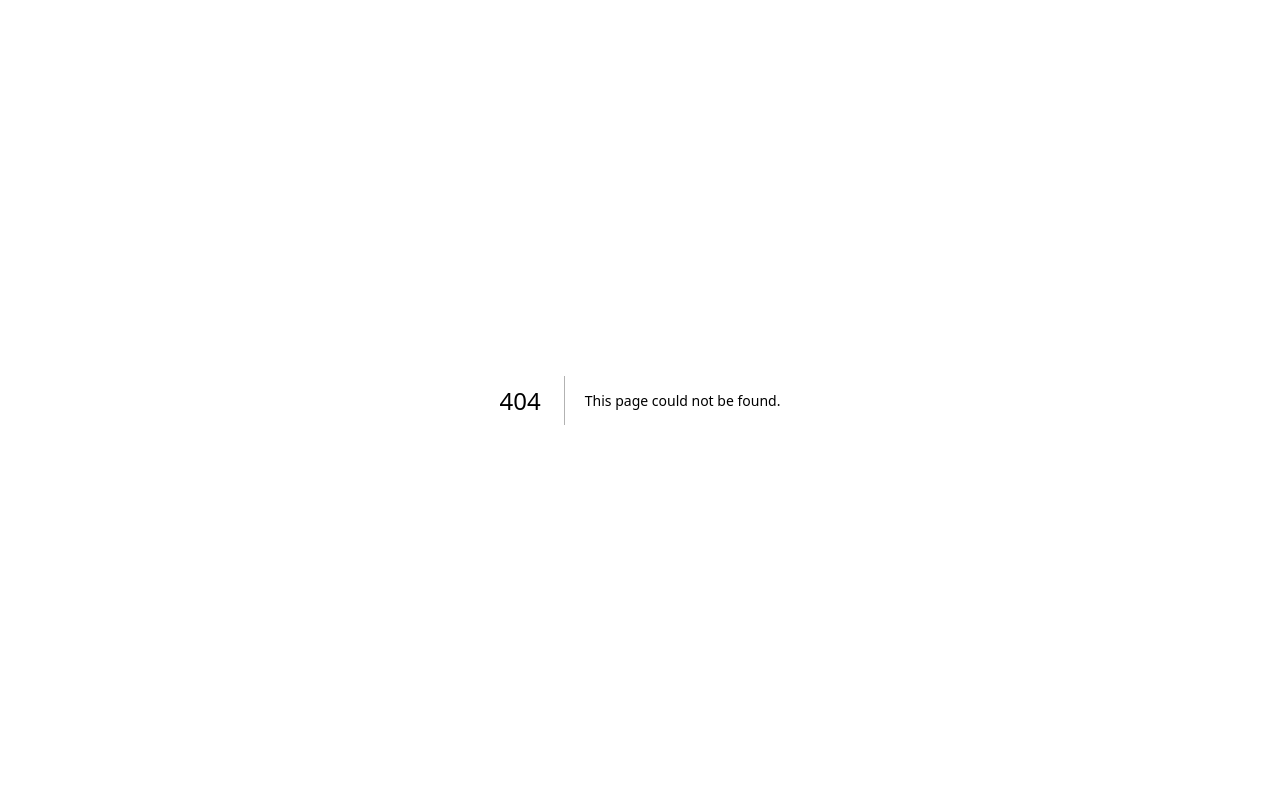
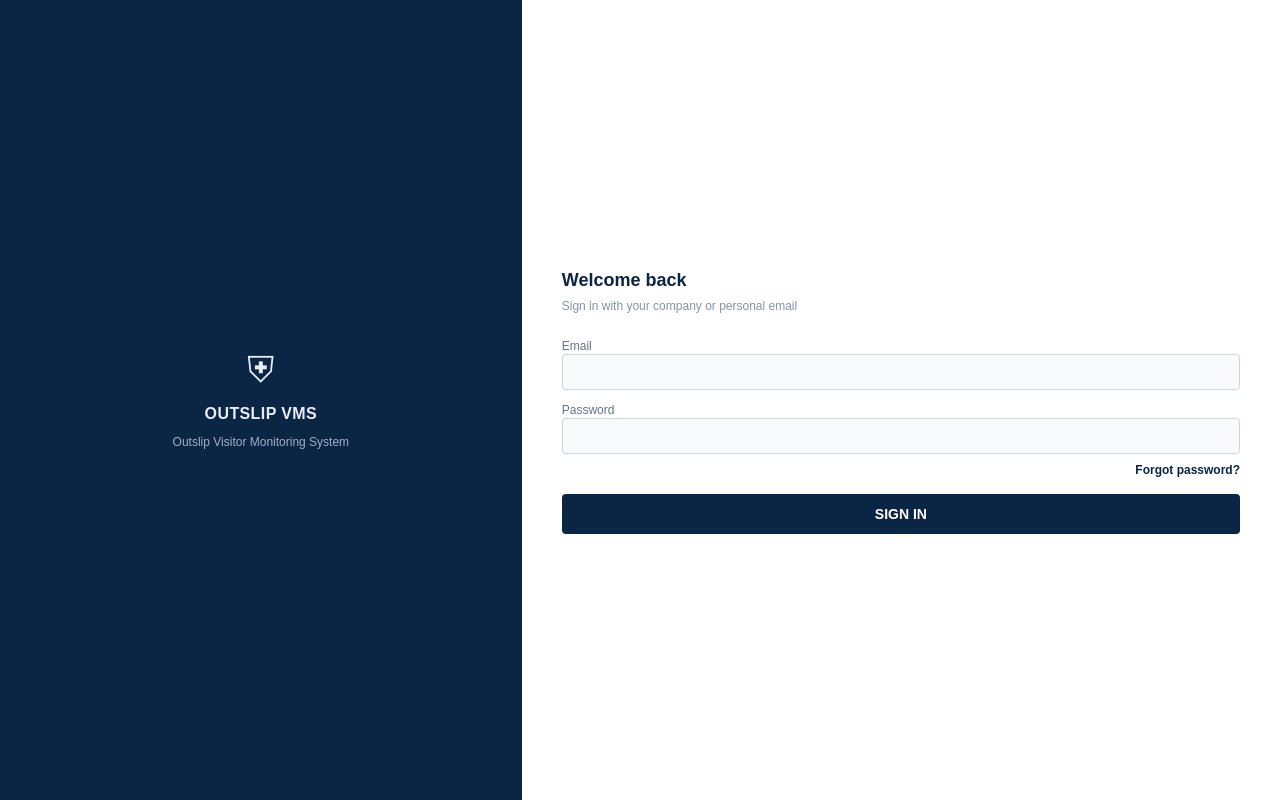
Before and after one commit to jhoncaser/outslip-vms-app, a Next.js app: page /login in a window 1280 px wide. Before the commit this address had no page. Built offline with nearby package versions, Linux system fonts and the light colour scheme.

Commit message:
Add login page UI

```diff
--- /dev/null
+++ b/app/login/LoginForm.tsx
@@ -0,0 +1,80 @@
+"use client";
+
+import { useState } from "react";
+import { useRouter } from "next/navigation";
+
+export function LoginForm() {
+  const router = useRouter();
+  const [email, setEmail] = useState("");
+  const [password, setPassword] = useState("");
+  const [error, setError] = useState<string | null>(null);
+  const [submitting, setSubmitting] = useState(false);
+
+  async function handleSubmit(e: React.FormEvent) {
+    e.preventDefault();
+    setError(null);
+    setSubmitting(true);
+
+    const response = await fetch("/api/auth/login", {
+      method: "POST",
+      headers: { "Content-Type": "application/json" },
+      body: JSON.stringify({ email, password }),
+    });
+
+    const body = await response.json();
+    setSubmitting(false);
+
+    if (!response.ok) {
+      setError(body.error ?? "Something went wrong");
+      return;
+    }
+
+    router.push(body.mustChangePassword ? "/change-password" : "/dashboard");
+  }
+
+  return (
+    <form onSubmit={handleSubmit} className="flex flex-col">
+      <label htmlFor="email" className="text-xs text-slate-500">
+        Email
+      </label>
+      <input
+        id="email"
+        type="email"
+        value={email}
+        onChange={(e) => setEmail(e.target.value)}
+        required
+        className="mb-3 h-9 rounded border border-slate-300 bg-slate-50 px-3 text-sm"
+      />
+
+      <label htmlFor="password" className="text-xs text-slate-500">
+        Password
+      </label>
+      <input
+        id="password"
+        type="password"
+        value={password}
+        onChange={(e) => setPassword(e.target.value)}
+        required
+        className="mb-2 h-9 rounded border border-slate-300 bg-slate-50 px-3 text-sm"
+      />
+
+      <a href="#" className="mb-4 self-end text-xs font-semibold text-[#0b2545]">
+        Forgot password?
+      </a>
+
+      {error && (
+        <p role="alert" className="mb-3 text-xs text-red-600">
+          {error}
+        </p>
+      )}
+
+      <button
+        type="submit"
+        disabled={submitting}
+        className="rounded bg-[#0b2545] py-2.5 text-sm font-semibold text-white disabled:opacity-60"
+      >
+        SIGN IN
+      </button>
+    </form>
+  );
+}
--- /dev/null
+++ b/app/login/page.tsx
@@ -0,0 +1,26 @@
+import { LoginForm } from "./LoginForm";
+
+export default function LoginPage() {
+  return (
+    <div className="flex min-h-screen">
+      <div className="flex flex-1 flex-col items-center justify-center bg-[#0b2545] text-[#e8eef7]">
+        <div className="text-4xl">⛨</div>
+        <div className="mt-3 text-base font-semibold tracking-wide">
+          OUTSLIP VMS
+        </div>
+        <div className="mt-2 max-w-[220px] text-center text-xs text-[#9fb0c9]">
+          Outslip Visitor Monitoring System
+        </div>
+      </div>
+      <div className="flex flex-[1.3] flex-col justify-center bg-white p-10">
+        <div className="mb-1 text-lg font-bold text-[#0b2545]">
+          Welcome back
+        </div>
+        <div className="mb-6 text-xs text-[#8593a8]">
+          Sign in with your company or personal email
+        </div>
+        <LoginForm />
+      </div>
+    </div>
+  );
+}
```
Also changed, not shown: 1 other file (tests, documents, lock files or other folders).
